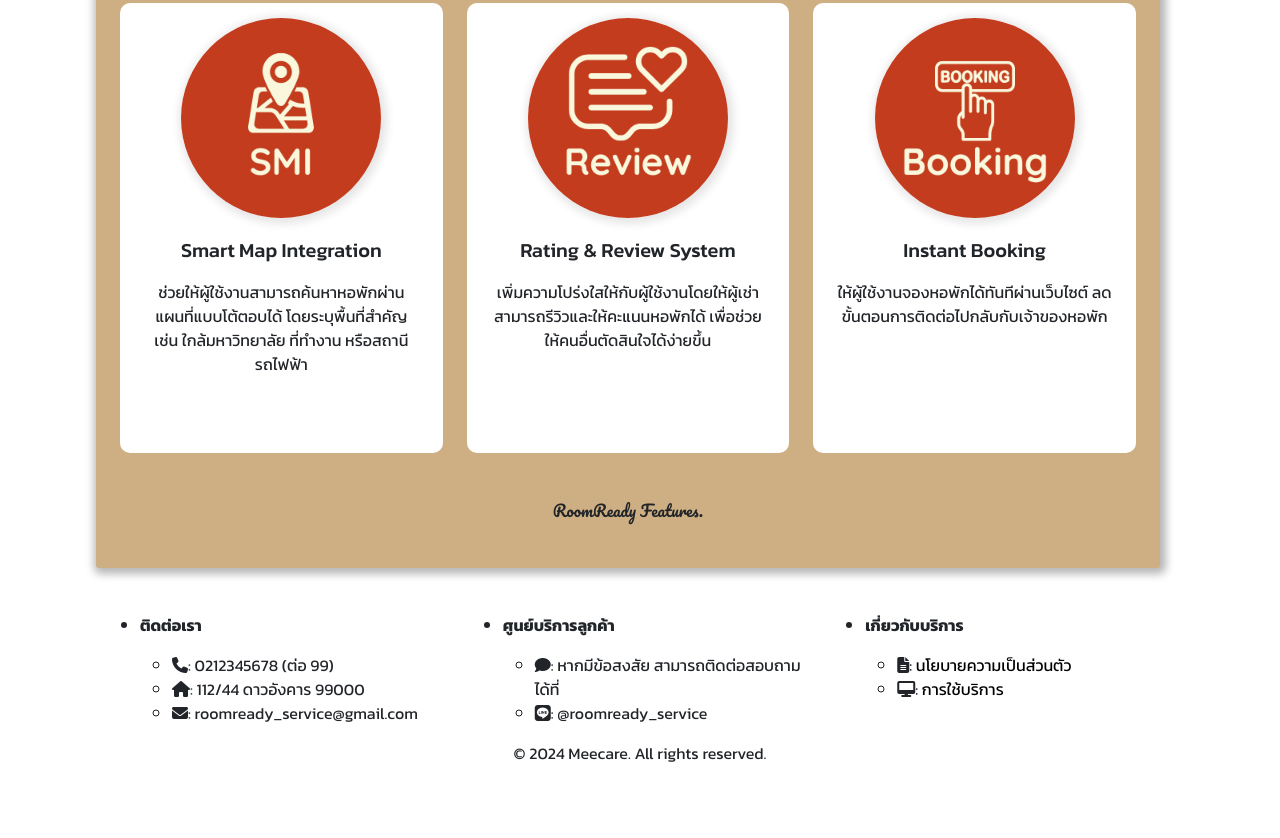
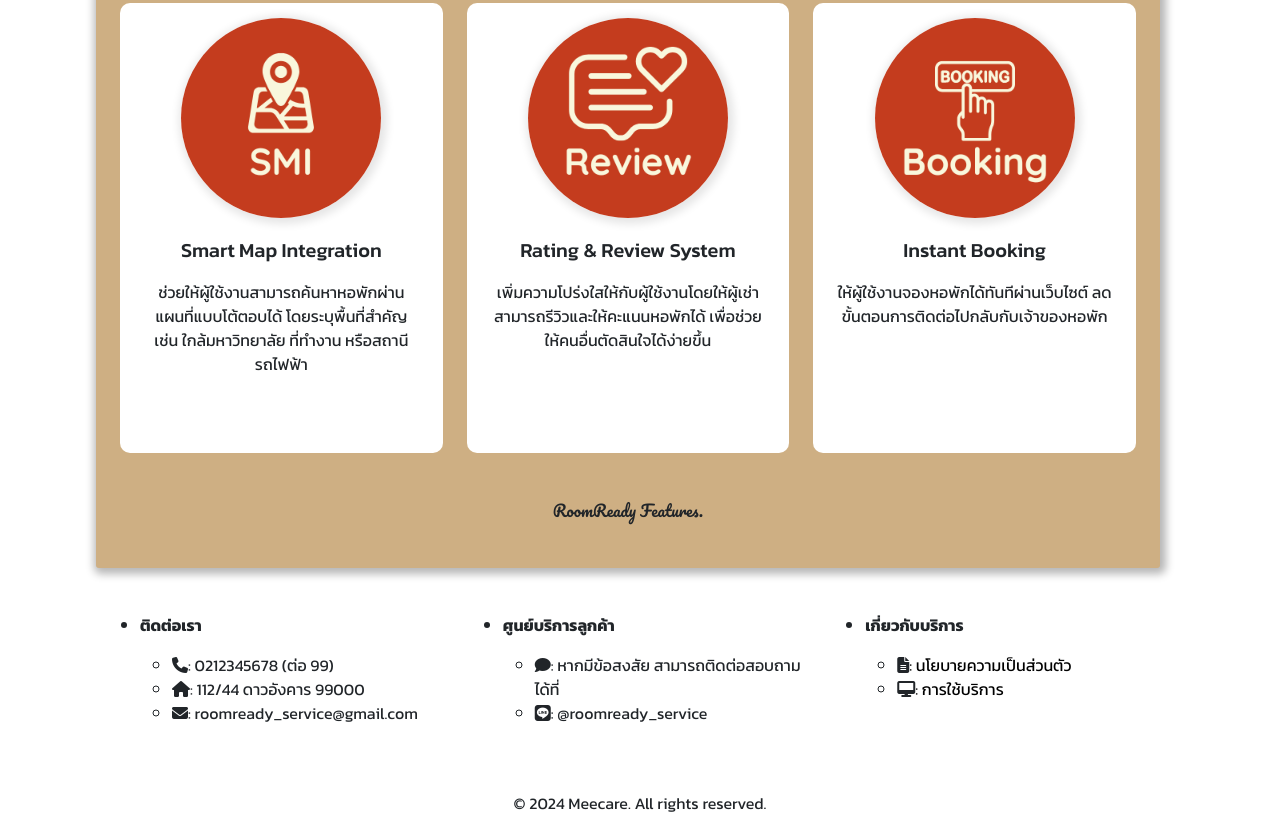
Before and after one commit to TastyFuji/startup, a plain HTML site: page index.html in a window 1280 px wide. Shown: the part 1241-2079 px from the top of the page. Drawn offline with nearby package versions, Linux system fonts and the light colour scheme; a web font is replaced by a local one.

Commit message:
Update styles.css

```diff
--- a/styles.css
+++ b/styles.css
@@ -266,3 +266,8 @@ ul li a {
     background-color: #6a11cb;
     border: none;
 }
+.foot {
+
+    padding-top: 50px;
+
+}
```
